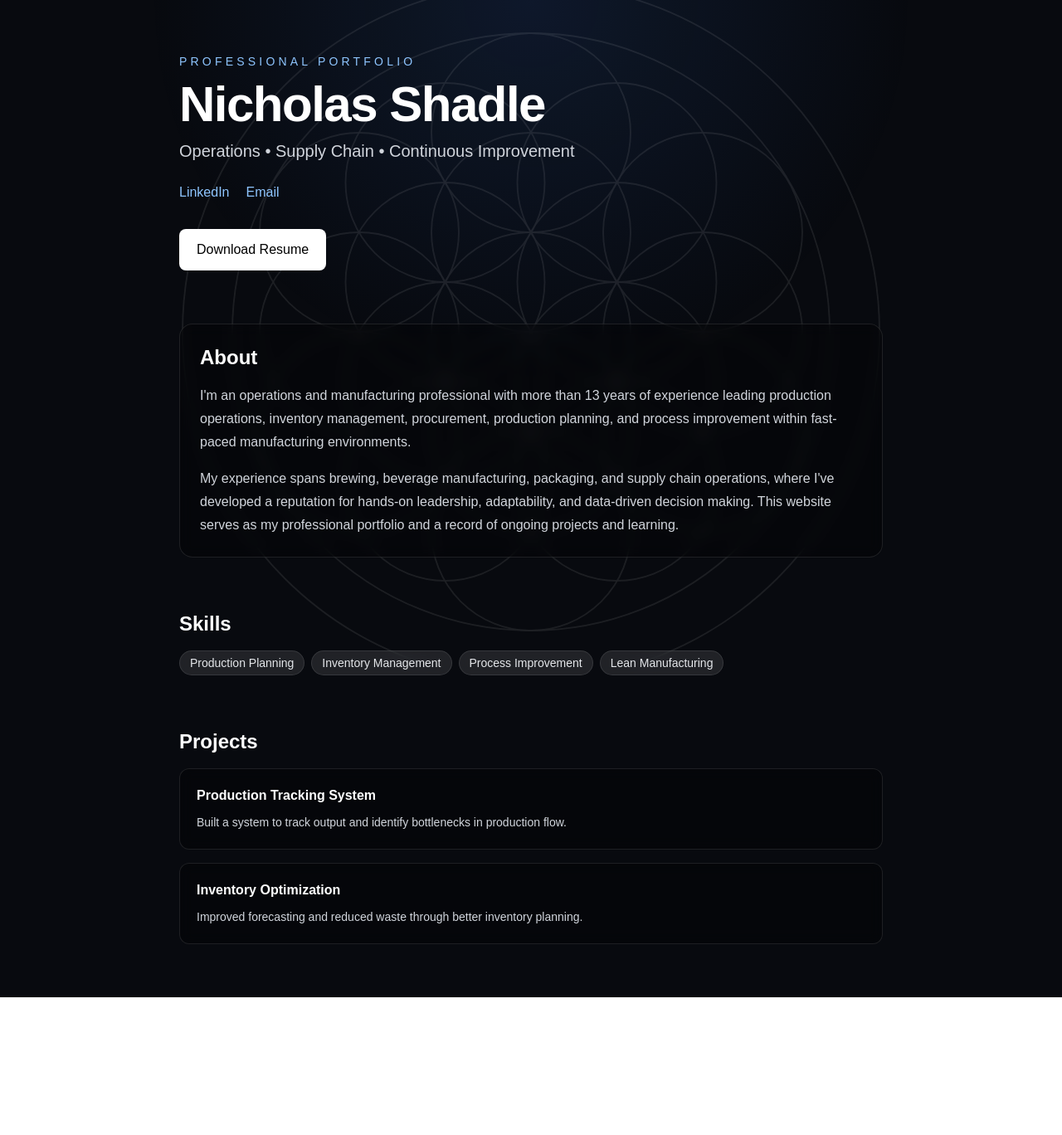
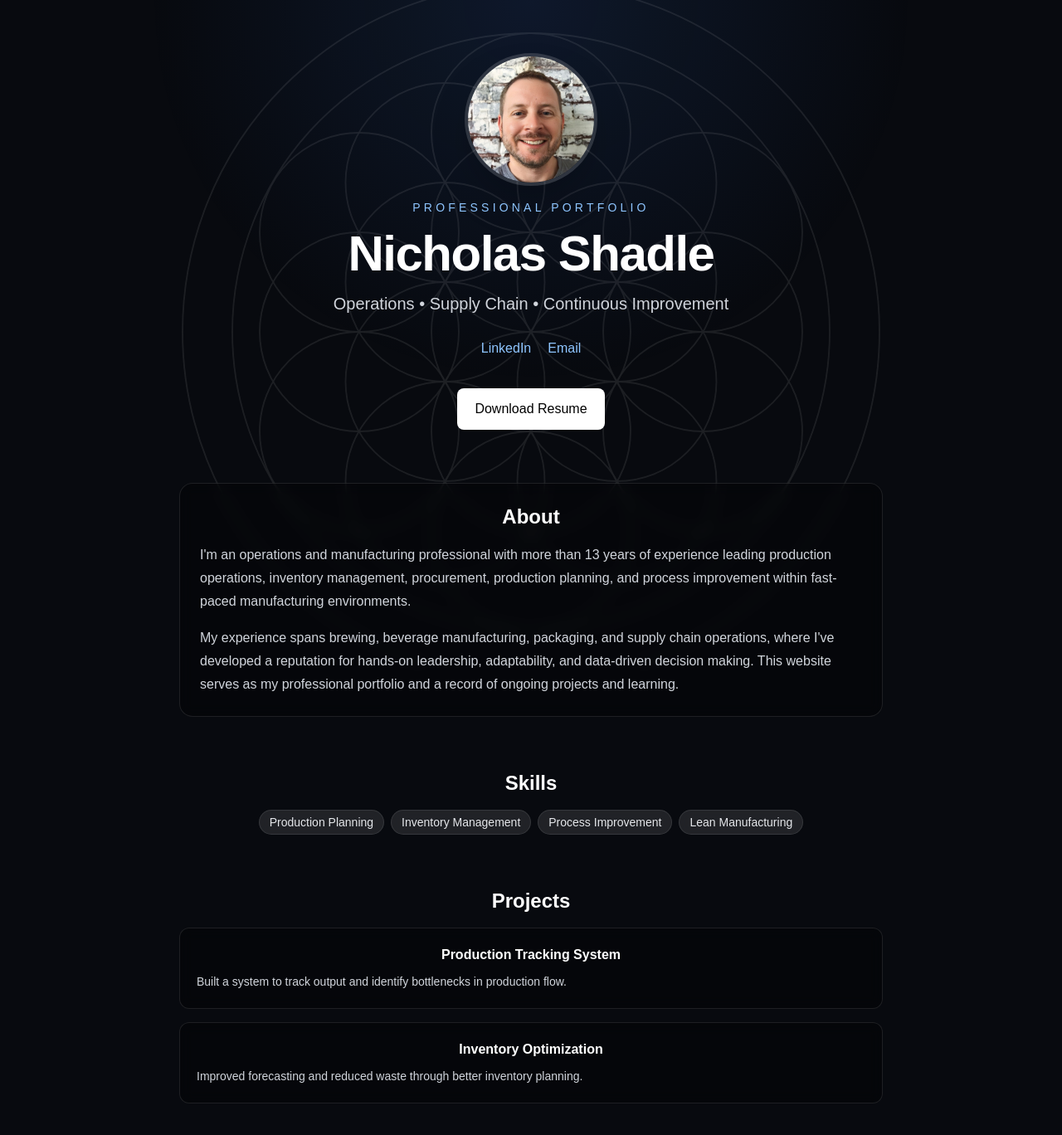
Before and after one commit to Briggadocious/nickshadle-site, a Next.js app: page / in a window 1280 px wide. Shown: the top 1368 px of the page at 83% size. Before the commit the page ends 1202 px from the top, so only its background shows below. Built offline with nearby package versions, Linux system fonts and the light colour scheme.

Commit message:
Center homepage and add profile photo

```diff
--- a/app/page.tsx
+++ b/app/page.tsx
@@ -30,10 +30,8 @@ export default function Home() {
 
   return (
     <main className="relative min-h-screen overflow-hidden bg-[#080a0f] text-white">
-      {/* Soft background glow */}
       <div className="pointer-events-none fixed inset-0 bg-[radial-gradient(circle_at_top,rgba(59,130,246,0.12),transparent_45%)]" />
 
-      {/* Flower of Life background */}
       <div className="pointer-events-none fixed inset-0 flex items-center justify-center overflow-hidden">
         <svg
           viewBox="0 0 600 600"
@@ -55,9 +53,14 @@ export default function Home() {
         </svg>
       </div>
 
-      {/* Page content */}
       <div className="relative z-10 mx-auto max-w-4xl space-y-16 px-6 py-16">
-        <section className="space-y-3">
+        <section className="flex flex-col items-center space-y-4 text-center">
+          <img
+            src="/profile.jpg"
+            alt="Nicholas Shadle"
+            className="h-40 w-40 rounded-full border-4 border-white/15 object-cover shadow-2xl"
+          />
+
           <p className="text-sm uppercase tracking-[0.3em] text-blue-300">
             Professional Portfolio
           </p>
@@ -70,7 +73,7 @@ export default function Home() {
             Operations • Supply Chain • Continuous Improvement
           </h2>
 
-          <div className="flex gap-5 pt-3 text-blue-300">
+          <div className="flex justify-center gap-5 pt-3 text-blue-300">
             <a
               href="https://www.linkedin.com/in/nick-shadle-679461230"
               target="_blank"
@@ -97,7 +100,7 @@ export default function Home() {
         </section>
 
         <section className="rounded-2xl border border-white/10 bg-black/30 p-6 backdrop-blur-sm">
-          <h3 className="text-2xl font-semibold">About</h3>
+          <h3 className="text-center text-2xl font-semibold">About</h3>
 
           <p className="mt-4 leading-7 text-gray-300">
             I&apos;m an operations and manufacturing professional with more
@@ -115,10 +118,10 @@ export default function Home() {
           </p>
         </section>
 
-        <section className="space-y-4">
+        <section className="space-y-4 text-center">
           <h3 className="text-2xl font-semibold">Skills</h3>
 
-          <div className="flex flex-wrap gap-2">
+          <div className="flex flex-wrap justify-center gap-2">
             {skills.map((skill) => (
               <span
                 key={skill}
@@ -131,11 +134,13 @@ export default function Home() {
         </section>
 
         <section className="space-y-4">
-          <h3 className="text-2xl font-semibold">Projects</h3>
+          <h3 className="text-center text-2xl font-semibold">Projects</h3>
 
           <div className="space-y-4">
             <div className="rounded-xl border border-white/10 bg-black/30 p-5 backdrop-blur-sm">
-              <h4 className="font-semibold">Production Tracking System</h4>
+              <h4 className="text-center font-semibold">
+                Production Tracking System
+              </h4>
 
               <p className="mt-2 text-sm leading-6 text-gray-300">
                 Built a system to track output and identify bottlenecks in
@@ -144,7 +149,9 @@ export default function Home() {
             </div>
 
             <div className="rounded-xl border border-white/10 bg-black/30 p-5 backdrop-blur-sm">
-              <h4 className="font-semibold">Inventory Optimization</h4>
+              <h4 className="text-center font-semibold">
+                Inventory Optimization
+              </h4>
 
               <p className="mt-2 text-sm leading-6 text-gray-300">
                 Improved forecasting and reduced waste through better inventory
```
Also changed, not shown: public/profile.jpg (added).
